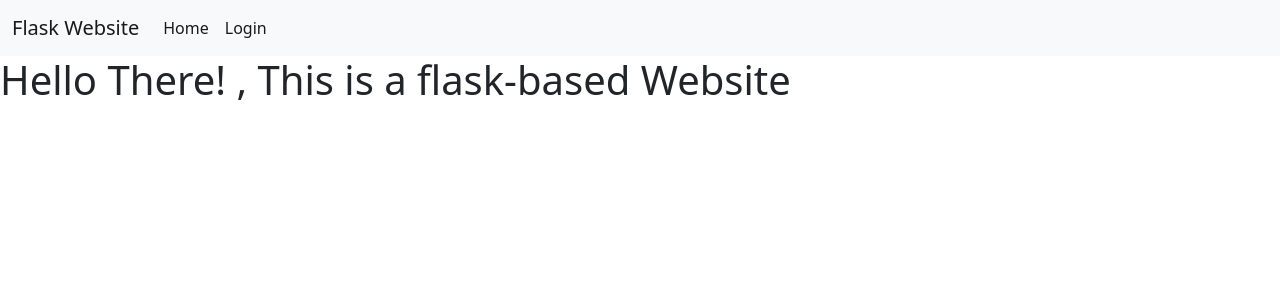
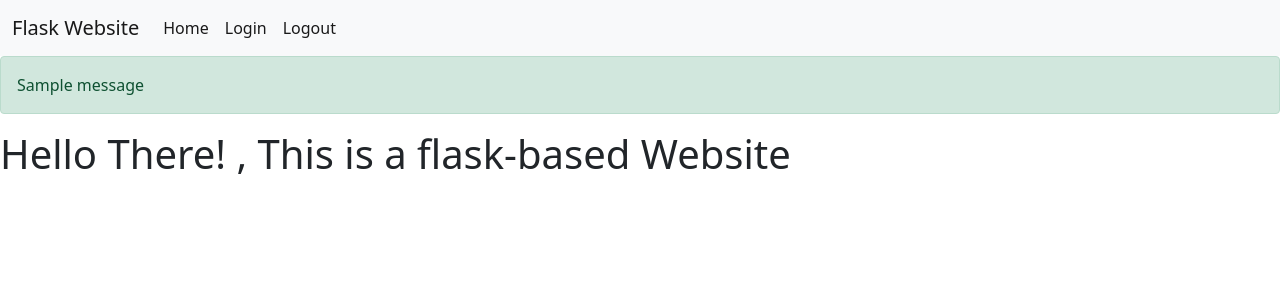
Before and after one commit to yeshwanthmoota/Learn_Flask, a Flask app: page / in a window 1280 px wide. Shown: the top 300 px of the page. Run offline with Flask 2, Linux system fonts and the light colour scheme; one stand-in notice (Sample message) is shown.

Commit message:
Message Flashing

```diff
--- a/app.py
+++ b/app.py
@@ -1,4 +1,4 @@
-from flask import Flask, redirect, url_for, render_template, request, session
+from flask import Flask, redirect, url_for, render_template, request, session, flash
 from datetime import timedelta
 
 
@@ -27,11 +27,17 @@ def home(): # defining pages on the website
 def login():
     if request.method == "POST":
         session.permanent = True
-        usr_name = request.form["nm"]
-        session["user's name"] = usr_name
-        return redirect(url_for("user"))
+        if request.form["nm"] == "":
+            flash("Name field not filled", category = "danger")
+            return redirect(url_for("login"))
+        else:
+            usr_name = request.form["nm"]
+            session["user's name"] = usr_name
+            flash("Logged In Successfully!", category = "success")
+            return redirect(url_for("user"))
     else:
         if "user's name" in session:
+            flash("User already Logged In", category = "warning")
             return redirect(url_for("user"))
         else:
             return render_template("login.html")
@@ -51,8 +57,13 @@ def user():
 
 @app.route("/logout") # Creating routes for the webpages
 def logout():
-    session.pop("user's name", None)
-    return redirect(url_for("login"))
+    if "user's name" in session:
+        session.pop("user's name", None)
+        flash("You have been logged Out!", category="success")
+        return redirect(url_for("login"))
+    else:
+        flash("No User Logged In", category = "info")
+        return redirect(url_for("home"))
 
 
 
--- a/templates/base_template.html
+++ b/templates/base_template.html
@@ -23,11 +23,23 @@
               <li class="nav-item">
                 <a class="nav-link active" aria-current="page" href="/login">Login</a>
               </li>
+              <li class="nav-item">
+                <a class="nav-link active" aria-current="page" href="/logout">Logout</a>
+              </li>
             </ul>
           </div>
         </div>
     </nav>
     <!-- navbar -->
+    {% with messages = get_flashed_messages(with_categories = True) %}
+        {% if messages %}
+            {% for category, message in messages %}
+                <div class="alert alert-{{ category }}" role="alert">
+                    {{ message }}
+                </div>
+            {% endfor %}
+        {% endif %}
+    {% endwith %}
     {% block content %}{% endblock %}
     <script src="https://cdn.jsdelivr.net/npm/bootstrap@5.1.0/dist/js/bootstrap.bundle.min.js" integrity="sha384-U1DAWAznBHeqEIlVSCgzq+c9gqGAJn5c/t99JyeKa9xxaYpSvHU5awsuZVVFIhvj" crossorigin="anonymous"></script>
 </body>
```
